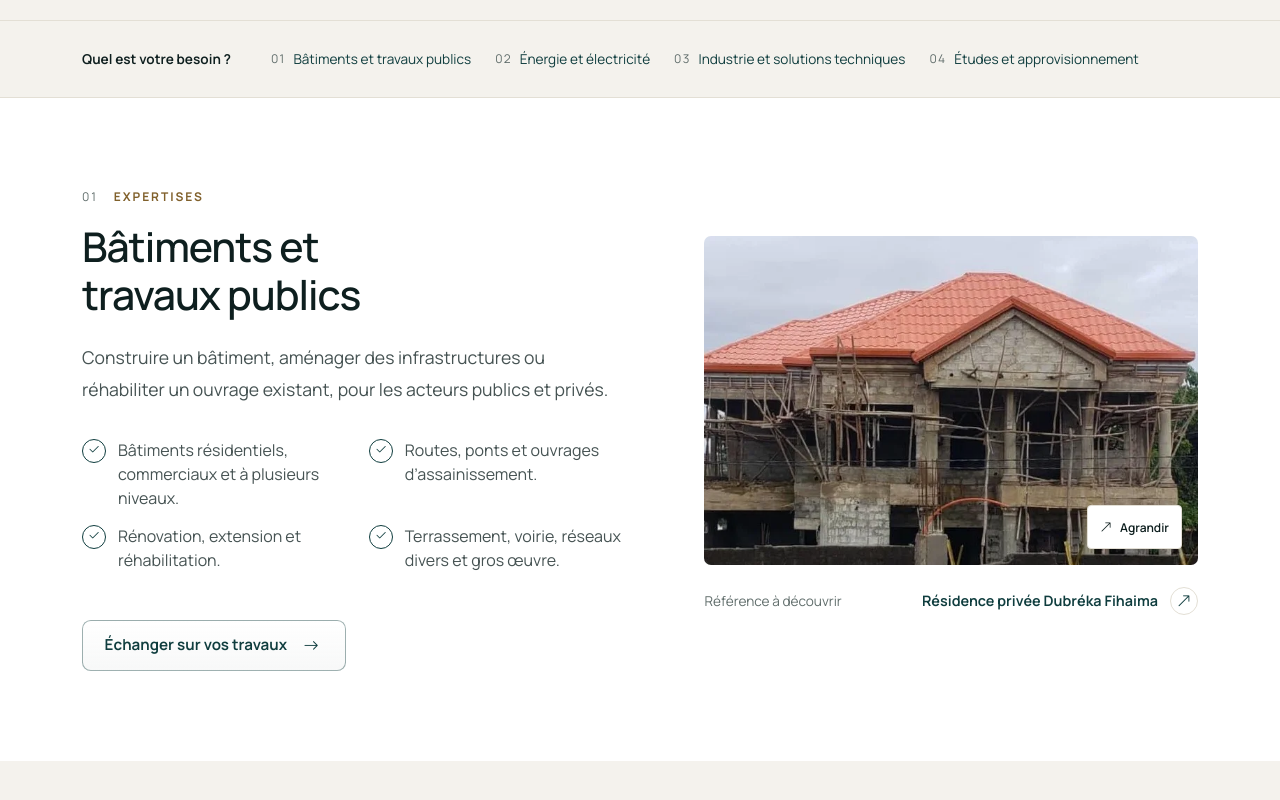
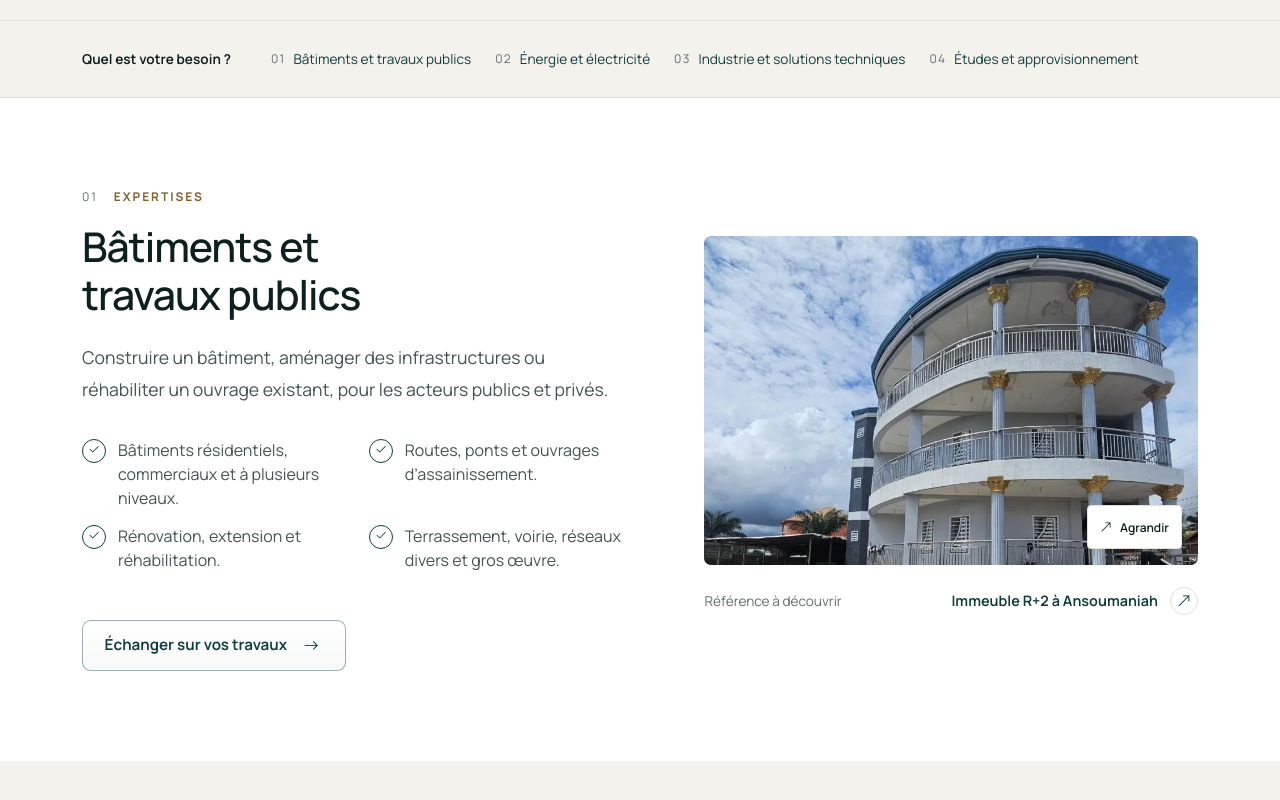
Before and after one commit to Gaslandie/ecg_plus_react, a React (Vite) app: page /expertiseservices in a window 1280 px wide. Shown: the part 630-1430 px from the top of the page. Built offline with nearby package versions, Linux system fonts and the light colour scheme.

Commit message:
fix(expertises): afficher le bâtiment d’Ansoumaniah

```diff
--- a/src/data/services.js
+++ b/src/data/services.js
@@ -14,7 +14,7 @@ const image = (small, large, height) => ({
 // Identifiants partagés avec les liens de l’accueil. Les références viennent
 // du catalogue existant ; aucune référence énergétique n’y est documentée.
 export const services = [
-  { key: 'p1', id: 'batiment', image: image(batiment480, batiment800, 600), projectKey: 'dubreka' },
+  { key: 'p1', id: 'batiment', image: image(batiment480, batiment800, 600), projectKey: 'ansoumania' },
   { key: 'p2', id: 'energie', image: image(energie480, energie800, 600) },
   { key: 'p3', id: 'industrie', image: image(industrie480, industrie800, 534), projectKey: 'hangar' },
   { key: 'p4', id: 'etudes', image: image(etudes480, etudes800, 534), projectKey: 'r4' },
--- a/src/pages/ExpertiseServices.jsx
+++ b/src/pages/ExpertiseServices.jsx
@@ -97,7 +97,7 @@ export default function ExpertiseServices() {
                 </div>
                 <div data-reveal>
                   <Photo className="service-domain__visual" image={visual}
-                    alt={project ? t(`portfolio.details.${project.key}.imageAlt`) : pillar.imageAlt}
+                    alt={project ? t(project.card ? `realisationsPage.projects.cards.${project.key}.title` : `portfolio.details.${project.key}.imageAlt`) : pillar.imageAlt}
                     caption={project ? <><span className="service-domain__caption-label">{content.reference}</span><Link to={projectPath(project)} className="ecg-link"><span>{t(`realisationsPage.projects.cards.${project.key}.title`)}</span><i className="bi bi-arrow-up-right" aria-hidden="true" /></Link></> : pillar.caption} />
                 </div>
               </div>
```
